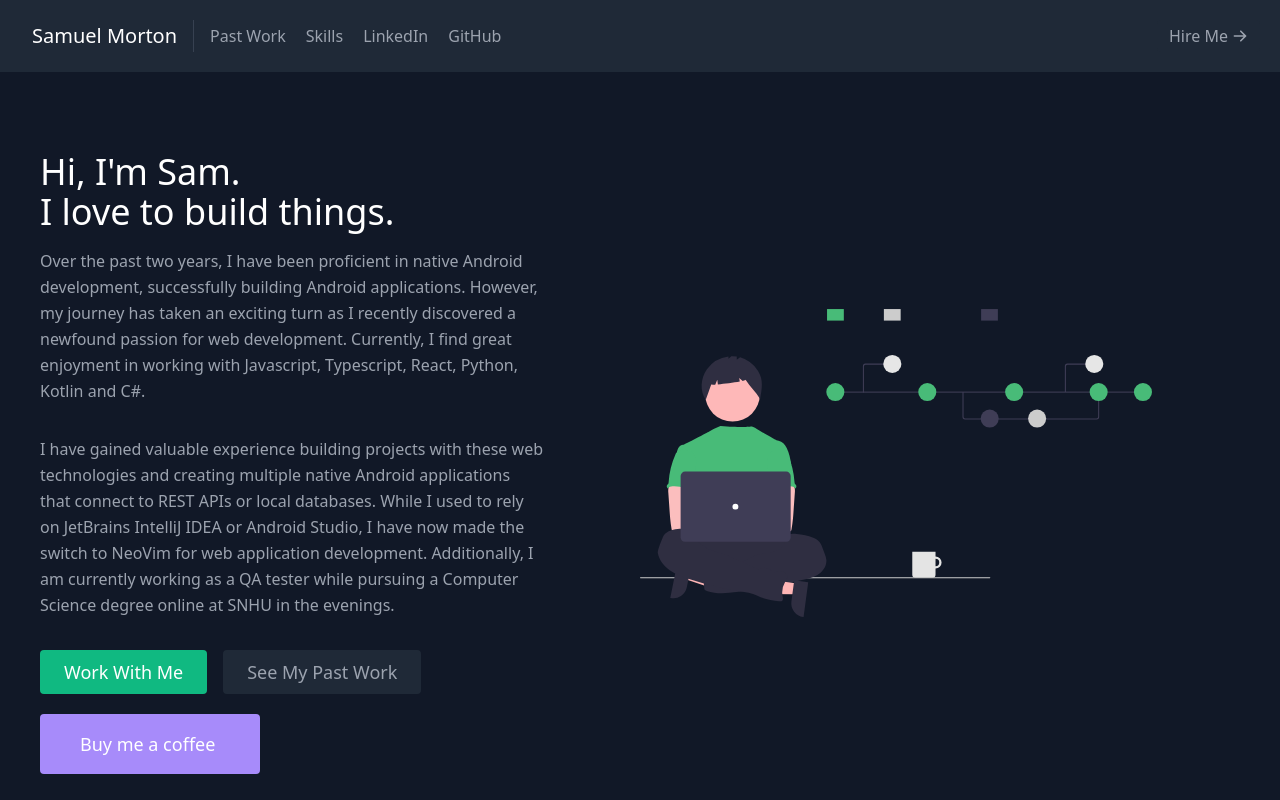
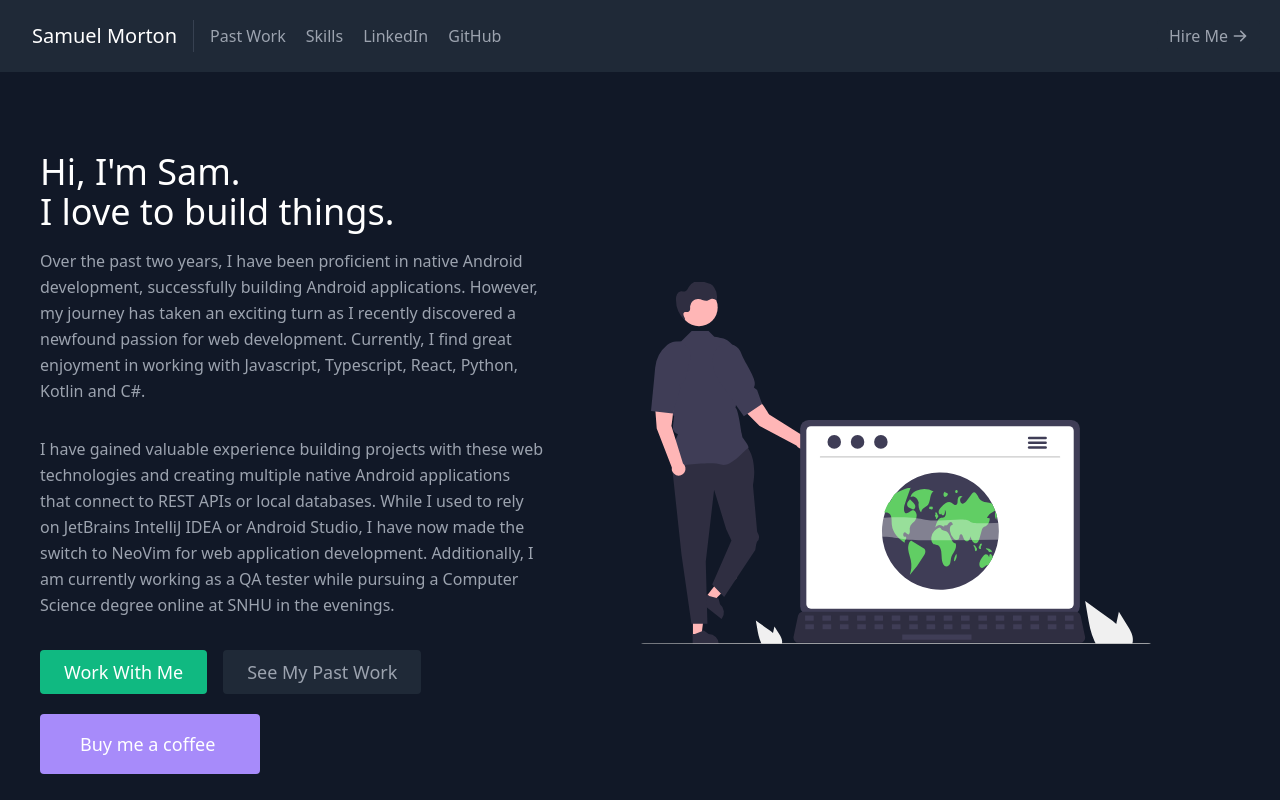
Before and after one commit to sammorton11/my-portfolio, a React (Create React App) app: page / in a window 1280 px wide. Shown: the top 800 px of the page. Built offline with nearby package versions, Linux system fonts and the light colour scheme.

Commit message:
Replaced the current svg

```diff
--- a/src/components/About.js
+++ b/src/components/About.js
@@ -48,10 +48,11 @@ import React from "react";
             </a>
         </div>
         <div className="lg:max-w-lg lg:w-full md:w-1/2 w-5/6">
+
           <img
             className="object-cover object-center rounded"
-            alt="person coding image"
-            src="./coding.svg"
+            alt="person with laptop image"
+            src="./startup.svg"
           />
         </div>
       </div>
--- a/src/components/Contact.js
+++ b/src/components/Contact.js
@@ -39,11 +39,9 @@ export default function Contact() {
             frameBorder={0}
             marginHeight={0}
             marginWidth={0}
-            style={{ filter: "opacity(0.8)" }}
             src="https://www.google.com/maps/embed/v1/place?q=Edmond,+OK,+USA&key=AIzaSyBFw0Qbyq9zTFTd-tUY6dZWTgaQzuU17R8"
           />
           <div className="bg-gray-900 relative flex flex-wrap py-6 rounded shadow-md">
-
             <div className="lg:w-5/12 px-6 lg:mt-r">
               <h2 className="title-font font-semibold text-white tracking-widest text-xs">
                 EMAIL
@@ -54,7 +52,7 @@ export default function Contact() {
               <h2 className="title-font font-semibold text-white tracking-widest text-xs mt-4">
                 PHONE
               </h2>
-              <p className="leading-relaxed">405-822-0214</p>
+              <p className="leading-relaxed text-xs">405-822-0214</p>
             </div>
           </div>
         </div>
```
Also changed, not shown: public/startup.svg (added), src/components/Projects.js (line endings or trailing spaces).
